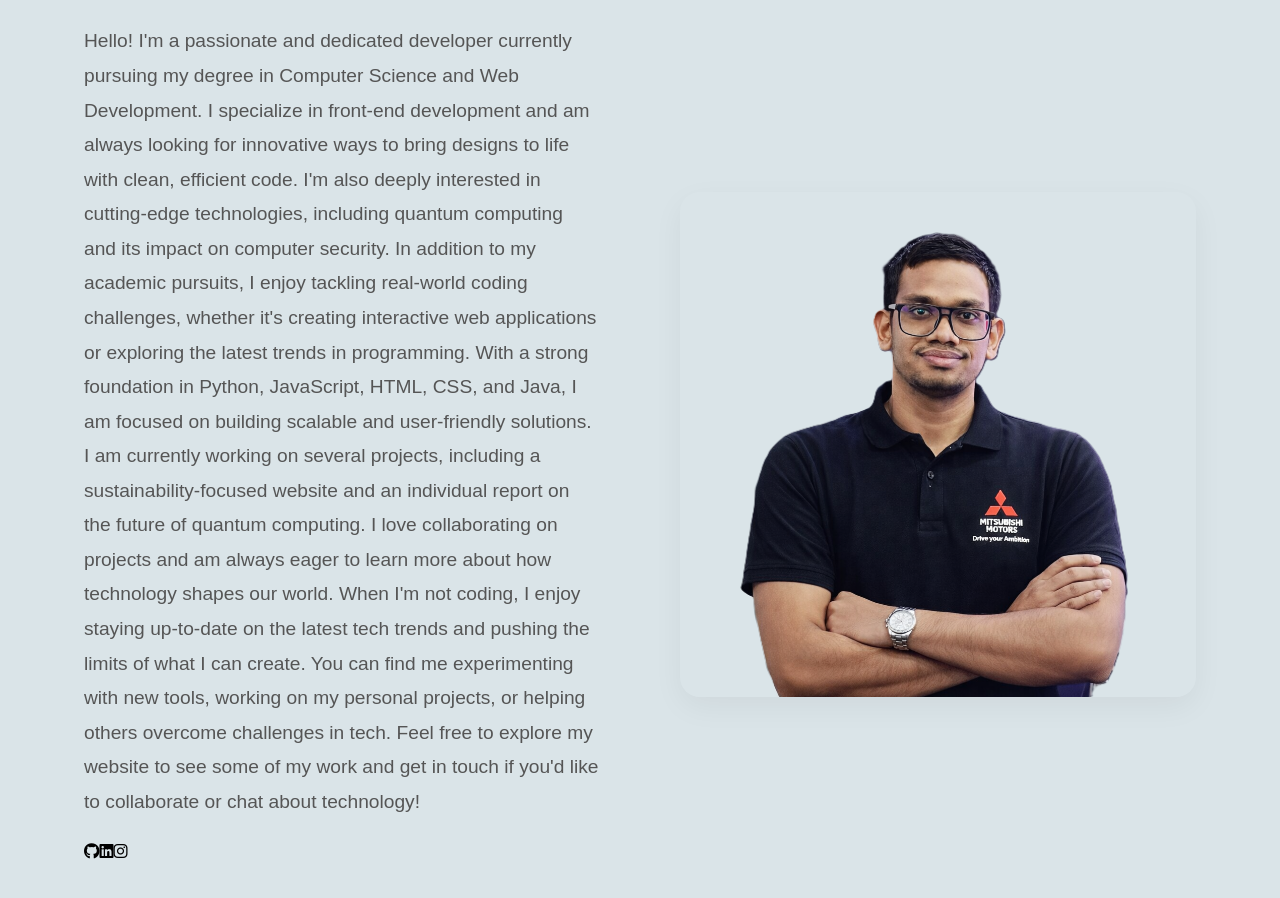
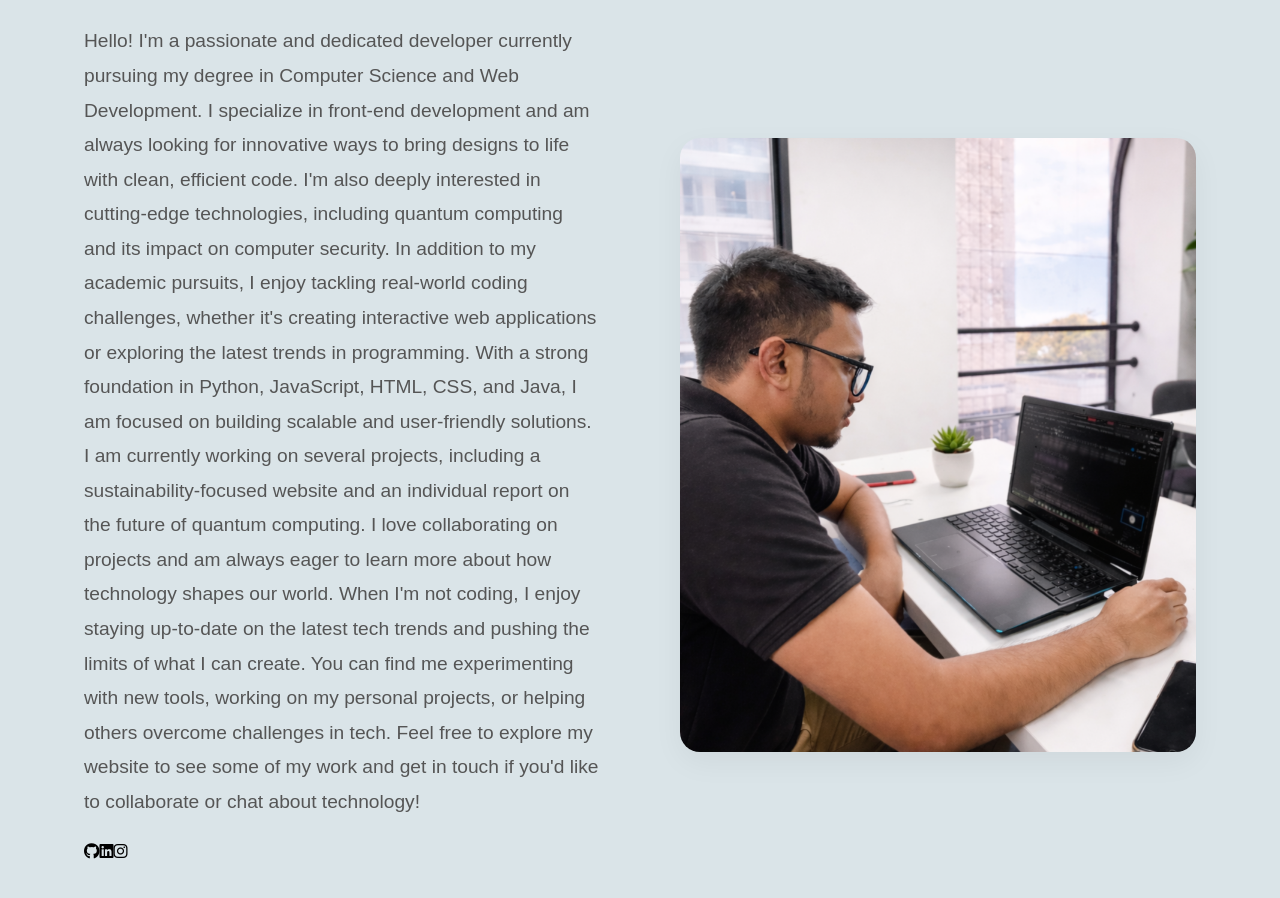
Before and after one commit to akila20040720/akila-wijerama, a React (Vite) app in the folder akila-wijerama/: page / in a window 1280 px wide. Shown: the part 1280-2178 px from the top of the page. Built offline with nearby package versions, Linux system fonts and the light colour scheme; a small style sheet from the web is missing.

Commit message:
Bug fixed

```diff
--- a/akila-wijerama/src/App.jsx
+++ b/akila-wijerama/src/App.jsx
@@ -160,7 +160,7 @@ function App() {
             <h2 className="hero-subtitle">Transforming Visions into Reality</h2>
 
             <div className="hero-image-wrapper">
-              <img src="/Images/pro.png" alt="Akila Wijerama" />
+              <img src="Images/pro.png" alt="Akila Wijerama" />
             </div>
 
             <div className="hero-actions">
@@ -193,7 +193,7 @@ function App() {
               </div>
             </div>
             <div className="about-image">
-              <img src="/Images/pro.png" alt="About Image" />
+              <img src="Images/about.png" alt="About Image" />
             </div>
           </div>
         </div>
```
